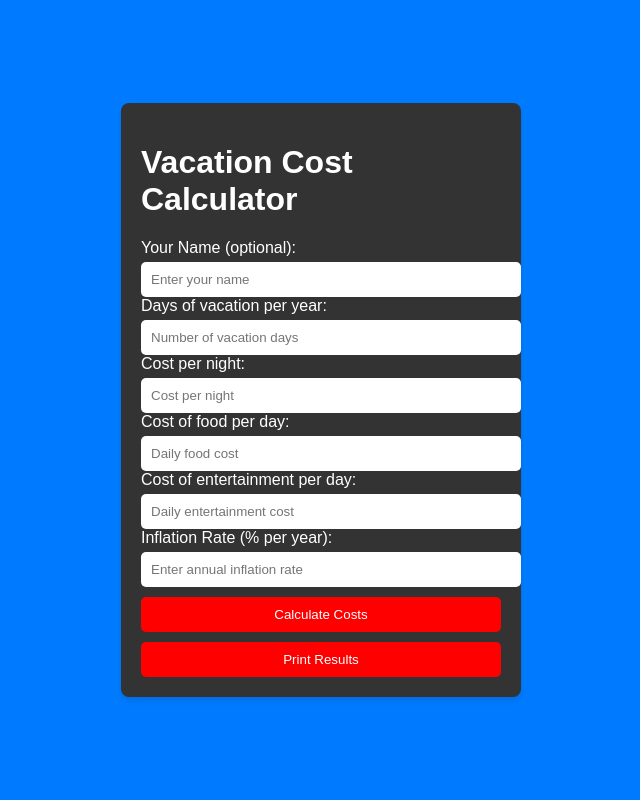
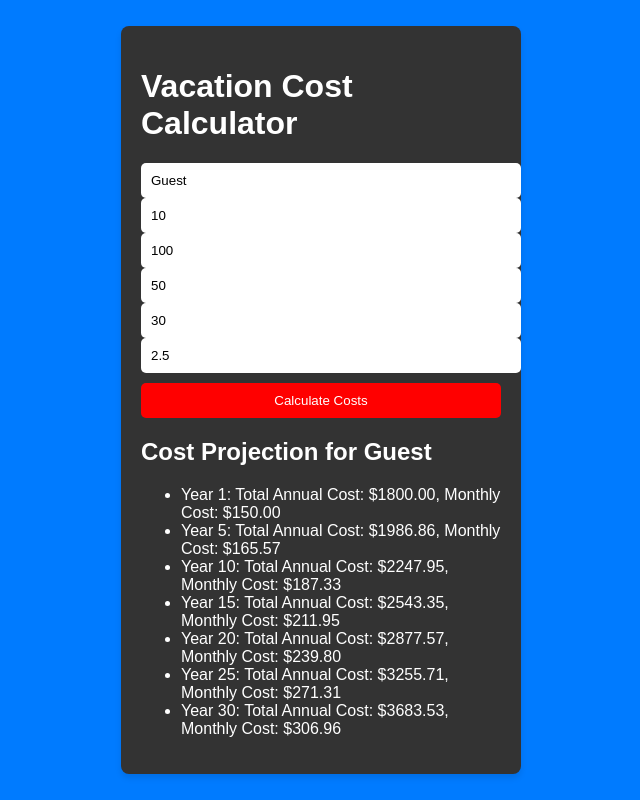
Before and after one commit to Graphicassassin520/vaca-calc, a plain HTML site: page index.html in a window 1280 px wide. Both pictures are taken after a click on the button "Calculate Costs". Shown: the whole page, without its empty margins (319-959 px from the left). Drawn offline with Linux system fonts and the light colour scheme.

Commit message:
Update index.html

```diff
--- a/index.html
+++ b/index.html
@@ -4,34 +4,87 @@
     <meta charset="UTF-8">
     <meta name="viewport" content="width=device-width, initial-scale=1.0">
     <title>Vacation Cost Calculator</title>
-    <link rel="stylesheet" href="styles.css">
+    <style>
+        body {
+            font-family: Arial, sans-serif;
+            background-color: #007bff; /* Blue background */
+            color: white; /* White text */
+            margin: 0;
+            padding: 0;
+            display: flex;
+            justify-content: center;
+            align-items: center;
+            height: 100vh;
+        }
+        .container {
+            width: 100%;
+            max-width: 360px; /* Suitable for mobile screens */
+            padding: 20px;
+            background-color: #333; /* Slightly dark background for the container */
+            border-radius: 8px;
+            box-shadow: 0 4px 6px rgba(0, 0, 0, 0.1);
+        }
+        input[type="text"], input[type="number"] {
+            width: 100%;
+            padding: 10px;
+            border-radius: 5px;
+            border: none;
+            background-color: white;
+            color: black;
+        }
+        button {
+            width: 100%;
+            padding: 10px;
+            margin-top: 10px;
+            background-color: red;
+            border: none;
+            border-radius: 5px;
+            color: white;
+            cursor: pointer;
+        }
+        button:hover {
+            opacity: 0.8;
+        }
+    </style>
 </head>
 <body>
     <div class="container">
         <h1>Vacation Cost Calculator</h1>
-        <label for="name">Your Name (optional):</label>
-        <input type="text" id="name" placeholder="Enter your name"><br>
-
-        <label for="days">Days of vacation per year:</label>
-        <input type="number" id="days" placeholder="Number of vacation days"><br>
-
-        <label for="costPerNight">Cost per night:</label>
-        <input type="number" id="costPerNight" placeholder="Cost per night"><br>
-
-        <label for="foodPerDay">Cost of food per day:</label>
-        <input type="number" id="foodPerDay" placeholder="Daily food cost"><br>
-
-        <label for="entertainmentPerDay">Cost of entertainment per day:</label>
-        <input type="number" id="entertainmentPerDay" placeholder="Daily entertainment cost"><br>
-
-        <label for="inflationRate">Inflation Rate (% per year):</label>
-        <input type="number" id="inflationRate" placeholder="Enter annual inflation rate" step="0.1"><br>
-
-        <button id="calculateButton">Calculate Costs</button>
-        <button onclick="window.print()">Print Results</button>
-
+        <input type="text" id="name" placeholder="Enter your name" value="Guest"><br>
+        <input type="number" id="days" placeholder="Number of vacation days" value="10"><br>
+        <input type="number" id="costPerNight" placeholder="Cost per night" value="100"><br>
+        <input type="number" id="foodPerDay" placeholder="Daily food cost" value="50"><br>
+        <input type="number" id="entertainmentPerDay" placeholder="Daily entertainment cost" value="30"><br>
+        <input type="number" id="inflationRate" placeholder="Enter annual inflation rate" step="0.1" value="2.5"><br>
+        <button onclick="calculateCosts()">Calculate Costs</button>
         <div id="result"></div>
     </div>
-    <script src="scripts.js"></script>
+    <script>
+        function calculateCosts() {
+            console.log("Calculating costs...");
+            const name = document.getElementById('name').value || 'Guest';
+            const days = parseInt(document.getElementById('days').value, 10) || 0;
+            const costPerNight = parseFloat(document.getElementById('costPerNight').value) || 0;
+            const foodPerDay = parseFloat(document.getElementById('foodPerDay').value) || 0;
+            const entertainmentPerDay = parseFloat(document.getElementById('entertainmentPerDay').value) || 0;
+            const inflationRate = parseFloat(document.getElementById('inflationRate').value) / 100 || 0;
+
+            let yearlyCost = days * (costPerNight + foodPerDay + entertainmentPerDay);
+            let report = `<h2>Cost Projection for ${name}</h2><ul>`;
+
+            report += `<li>Year 1: Total Annual Cost: $${yearlyCost.toFixed(2)}, Monthly Cost: $${(yearlyCost / 12).toFixed(2)}</li>`;
+
+            for (let year = 2; year <= 30; year++) {
+                yearlyCost *= (1 + inflationRate);
+                if (year % 5 === 0 || year === 30) {
+                    report += `<li>Year ${year}: Total Annual Cost: $${yearlyCost.toFixed(2)}, Monthly Cost: $${(yearlyCost / 12).toFixed(2)}</li>`;
+                }
+            }
+
+            report += `</ul>`;
+            document.getElementById('result').innerHTML = report;
+            console.log("Calculation complete.");
+        }
+    </script>
 </body>
 </html>
```
